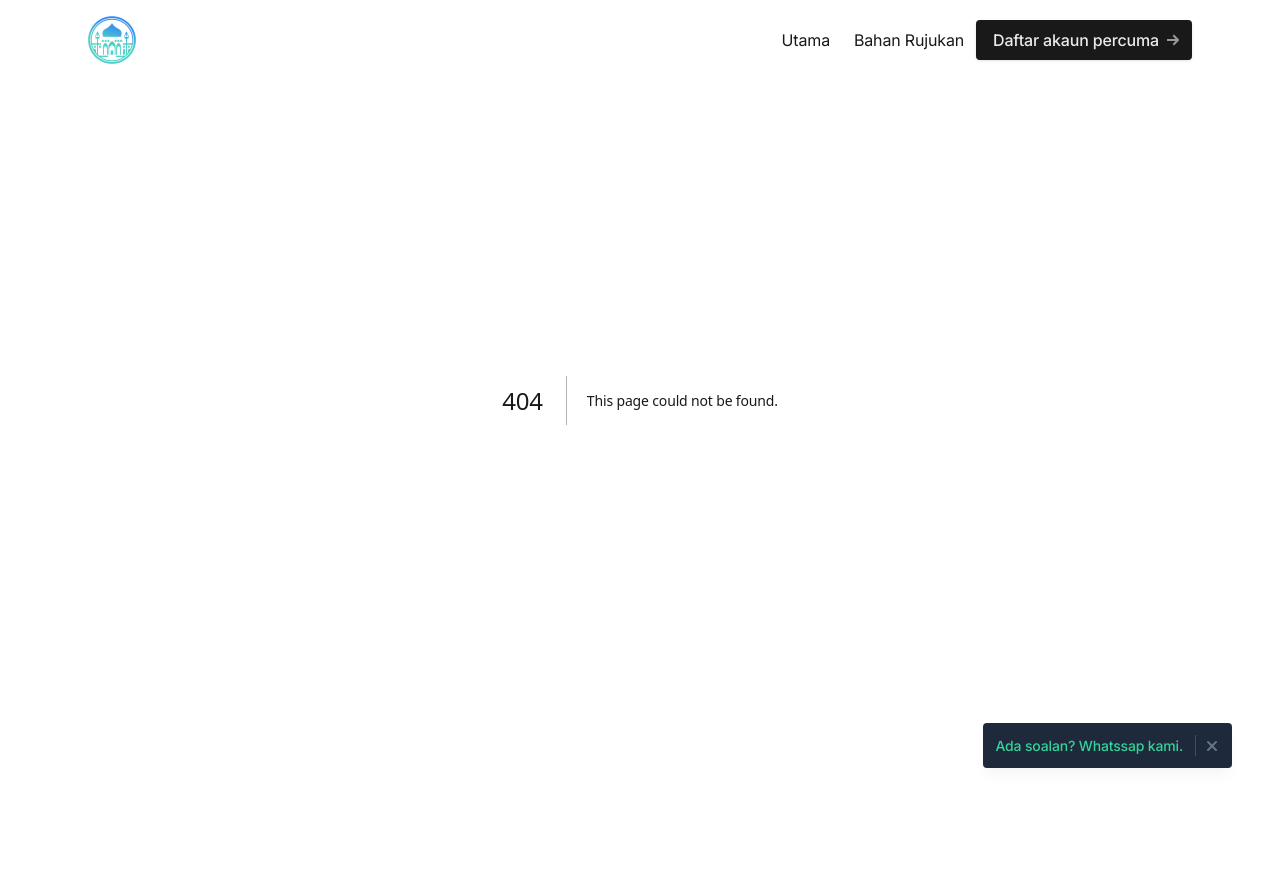
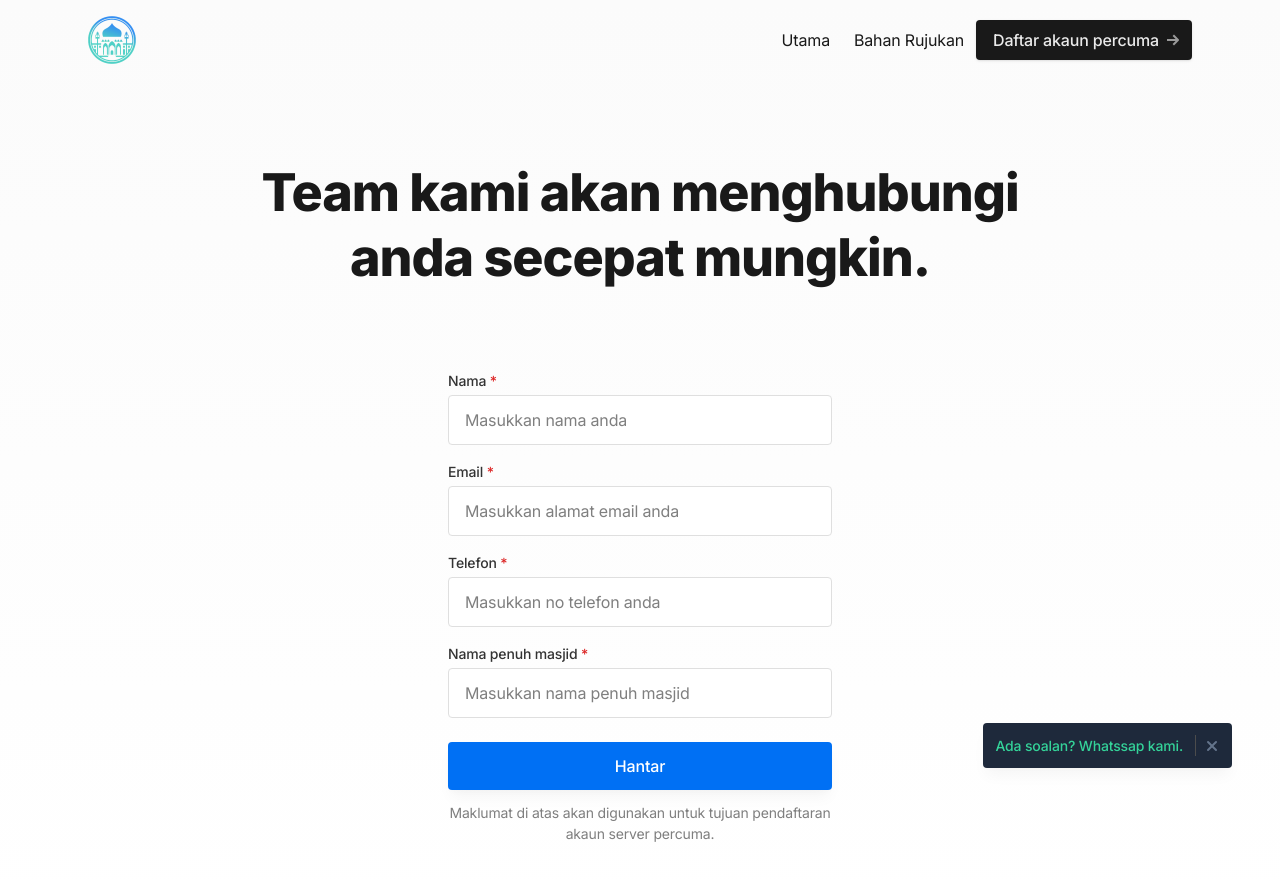
Before and after one commit to Dev4w4n/emasjidmy-landing, a Next.js app: page /daftar in a window 1280 px wide. Before the commit this address had no page. Shown: the top 880 px of the page. Before the commit the page ends 800 px from the top, so only its background shows below. Built offline with nearby package versions, Linux system fonts and the light colour scheme.

Commit message:
new daftar page design

```diff
--- a/app/(auth)/mohondemo/page.tsx
+++ b/app/(auth)/daftar/page.tsx
@@ -31,8 +31,14 @@ export default function MohonDemo() {
               </div>
               <div className="flex flex-wrap -mx-3 mb-4">
                 <div className="w-full px-3">
-                  <label className="block text-gray-800 text-sm font-medium mb-1" htmlFor="password">Telefon <span className="text-red-600">*</span></label>
+                  <label className="block text-gray-800 text-sm font-medium mb-1" htmlFor="telefon">Telefon <span className="text-red-600">*</span></label>
                   <input id="phone" type="text" className="form-input w-full text-gray-800" placeholder="Masukkan no telefon anda" required />
+                </div>
+              </div>
+              <div className="flex flex-wrap -mx-3 mb-4">
+                <div className="w-full px-3">
+                  <label className="block text-gray-800 text-sm font-medium mb-1" htmlFor="masjid">Nama penuh masjid <span className="text-red-600">*</span></label>
+                  <input id="phone" type="text" className="form-input w-full text-gray-800" placeholder="Masukkan nama penuh masjid" required />
                 </div>
               </div>
               <div className="flex flex-wrap -mx-3 mt-6">
--- a/components/features.tsx
+++ b/components/features.tsx
@@ -45,6 +45,7 @@ export default function Features() {
               <div className="md:pr-4 lg:pr-12 xl:pr-16 mb-8">
                 <h3 className="h3 mb-3">Modul mudah dipelajari</h3>
                 <p className="text-xl text-gray-600">Semua modul dilengkapi dengan link video tutorial. Klik kotak di bawah untuk mengetahui lebih lanjut</p>
+                <p>(Klik kotak-kotak di bawah untuk melihat contoh skrin)</p>
               </div>
               {/* Tabs buttons */}
               <div className="mb-8 md:mb-0">
--- a/components/hero.tsx
+++ b/components/hero.tsx
@@ -43,7 +43,7 @@ export default function Hero() {
               <p className="text-xl text-gray-600 mb-8" data-aos="zoom-y-out" data-aos-delay="150">Inisiatif Perisian Sumber Terbuka untuk Transformasi Pengurusan Masjid. Kebebasan, Inovasi dan Kawalan Penuh di dalam Genggaman Anda.</p>
               <div className="max-w-xs mx-auto sm:max-w-none sm:flex sm:justify-center" data-aos="zoom-y-out" data-aos-delay="300">
                 <div>
-                  <a className="btn text-white bg-blue-600 hover:bg-blue-700 w-full mb-4 sm:w-auto sm:mb-0" target='_blank' rel="noreferrer" href="https://wa.me/+60124062988">Daftar akaun percuma seumur hidup</a>
+                  <a className="btn text-white bg-blue-600 hover:bg-blue-700 w-full mb-4 sm:w-auto sm:mb-0" href="/daftar">Daftar akaun percuma seumur hidup</a>
                 </div>
               </div>
             </div>
--- a/components/ui/header.tsx
+++ b/components/ui/header.tsx
@@ -47,7 +47,7 @@ export default function Header() {
                 </Link>
               </li>
               <li>
-                <Link target='_blank' rel="noreferrer" href="https://wa.me/+60124062988" className="btn-sm text-gray-200 bg-gray-900 hover:bg-gray-800 ml-3">
+                <Link href="/daftar" className="btn-sm text-gray-200 bg-gray-900 hover:bg-gray-800 ml-3">
                   <span>Daftar akaun percuma</span>
                   <svg className="w-3 h-3 fill-current text-gray-400 shrink-0 ml-2 -mr-1" viewBox="0 0 12 12" xmlns="http://www.w3.org/2000/svg">
                     <path d="M11.707 5.293L7 .586 5.586 2l3 3H0v2h8.586l-3 3L7 11.414l4.707-4.707a1 1 0 000-1.414z" fillRule="nonzero" />
```
